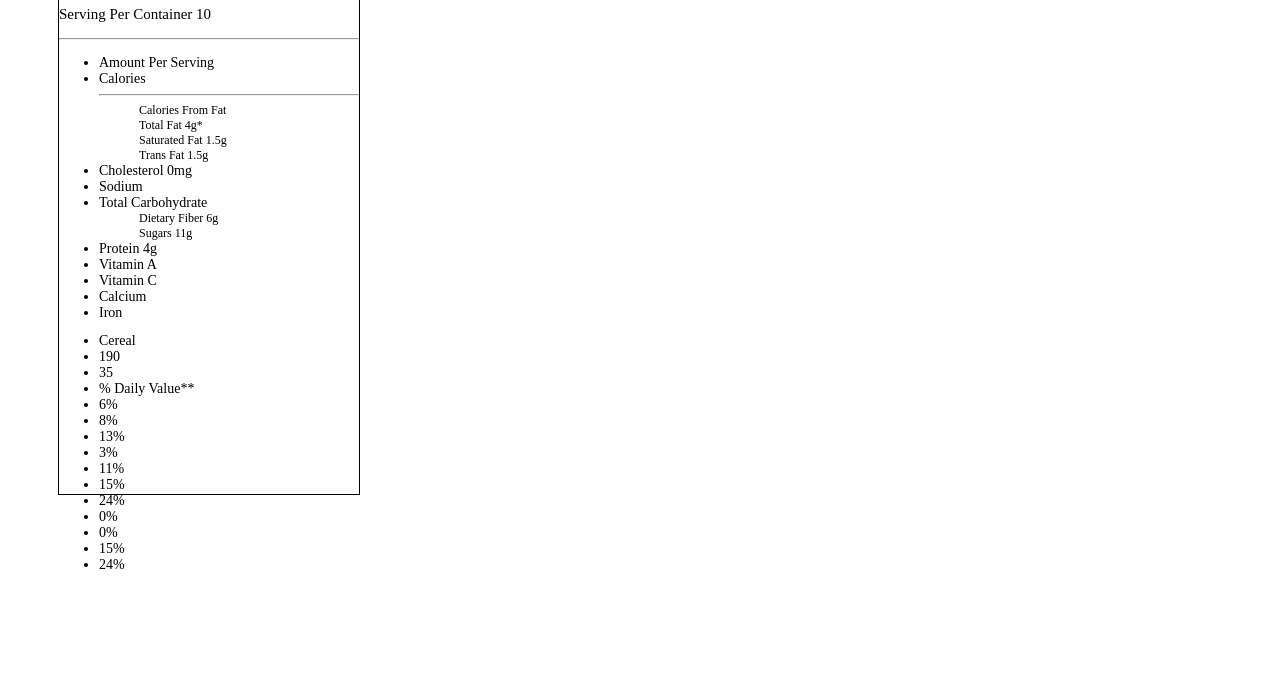
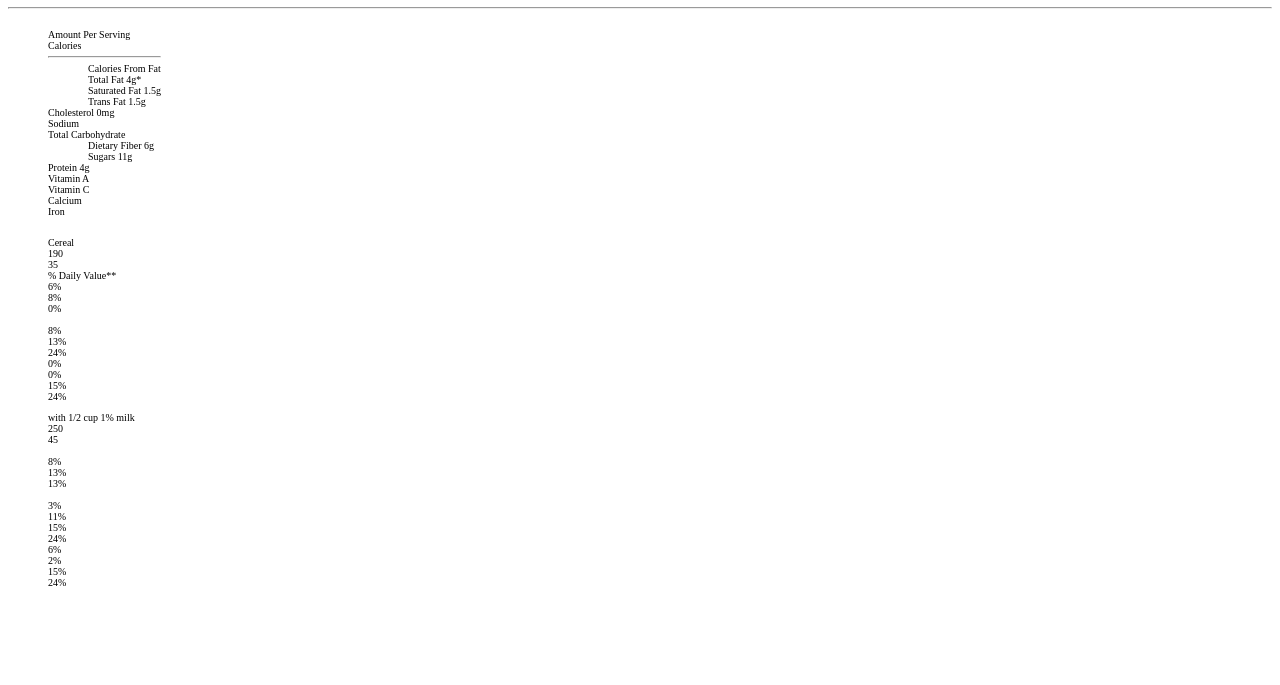
Before and after one commit to oliverlogie/LMSCF-CSS3-DAY3-patrick-oliver-christina, a plain HTML site: page intermidiate/intermidiate.html in a window 1280 px wide. Shown: the part 115-800 px from the top of the page. Drawn offline with Linux system fonts and the light colour scheme.

Commit message:
own version

```diff
--- a/intermidiate/css/styles.css
+++ b/intermidiate/css/styles.css
@@ -1,24 +1,21 @@
-/* *{
-	width: 0px;
-	height: 0px;
-} */
+.comparisontable{
+    display: flex;
+    flex-direction: row; /* turn children ul elements into stacked rows */
+}
 
 
-.container{
-	width: 300px;
-	height: 600px;
-	border: solid black 1px;
-	margin-left: 50px;
+.row{
+	list-style: none;
 }
 
 p{
-	font-size: 15px;
+	font-size:10px;
 }
 
 li {
-	font-size: 14px;
+	font-size:10px;
 }
 
 ul {
-	font-size: 12px;
+	font-size: 10px;
 }
--- a/intermidiate/intermidiate.html
+++ b/intermidiate/intermidiate.html
@@ -7,17 +7,17 @@
 </head>
 
 <body>
-
-<div class="container">
+	<div>
+			<div>
 
 				<h1>Nutrition Facts</h1>
 
 				 <p> Serving Size 1 cup (50g)</p>
 				 <p> Serving Per Container 10 <hr></p>
 
-	<div>
+					<div class="comparisontable">
 
-			<ul>
+						<ul class="row">
 							<li>Amount Per Serving</li>
 							<li>Calories <hr></li>
 							<ul>Calories From Fat</ul>
@@ -38,17 +38,17 @@
 				</div>
 
 				<div>
-		<ul>
+					<ul class="row">
 						<li>Cereal</li>
 						<li>190</li>
 						<li>35</li>
 						<li>% Daily Value**</li>
 						<li>6%</li>
 						<li>8%</li>
+						<li>0%</li>
+						<li><br></li>
+						<li>8%</li>
 						<li>13%</li>
-			<li>3%</li>
-			<li>11%</li>
-			<li>15%</li>
 						<li>24%</li>
 						<li>0%</li>
 						<li>0%</li>
@@ -59,9 +59,31 @@
 
 				</div>
 
+				<div>
+					<ul class="row">
+						<li>with 1/2 cup 1% milk</li>
+						<li>250</li>
+						<li>45</li>
+						<li><br></li>
+						<li>8%</li>
+						<li>13%</li>
+						<li>13%</li>
+						<li><br></li>
+						<li>3%</li>
+						<li>11%</li>
+						<li>15%</li>
+						<li>24%</li>
+						<li>6%</li>
+						<li>2%</li>
+						<li>15%</li>
+						<li>24%</li>
+					</ul>
 
 
+				</div>
 
+			</div>
+	</div>
 
 
 <!--  <h2>Servings Per Container 10 </h2></div>
```
Lines whose indentation alone changed are shown as unchanged.
